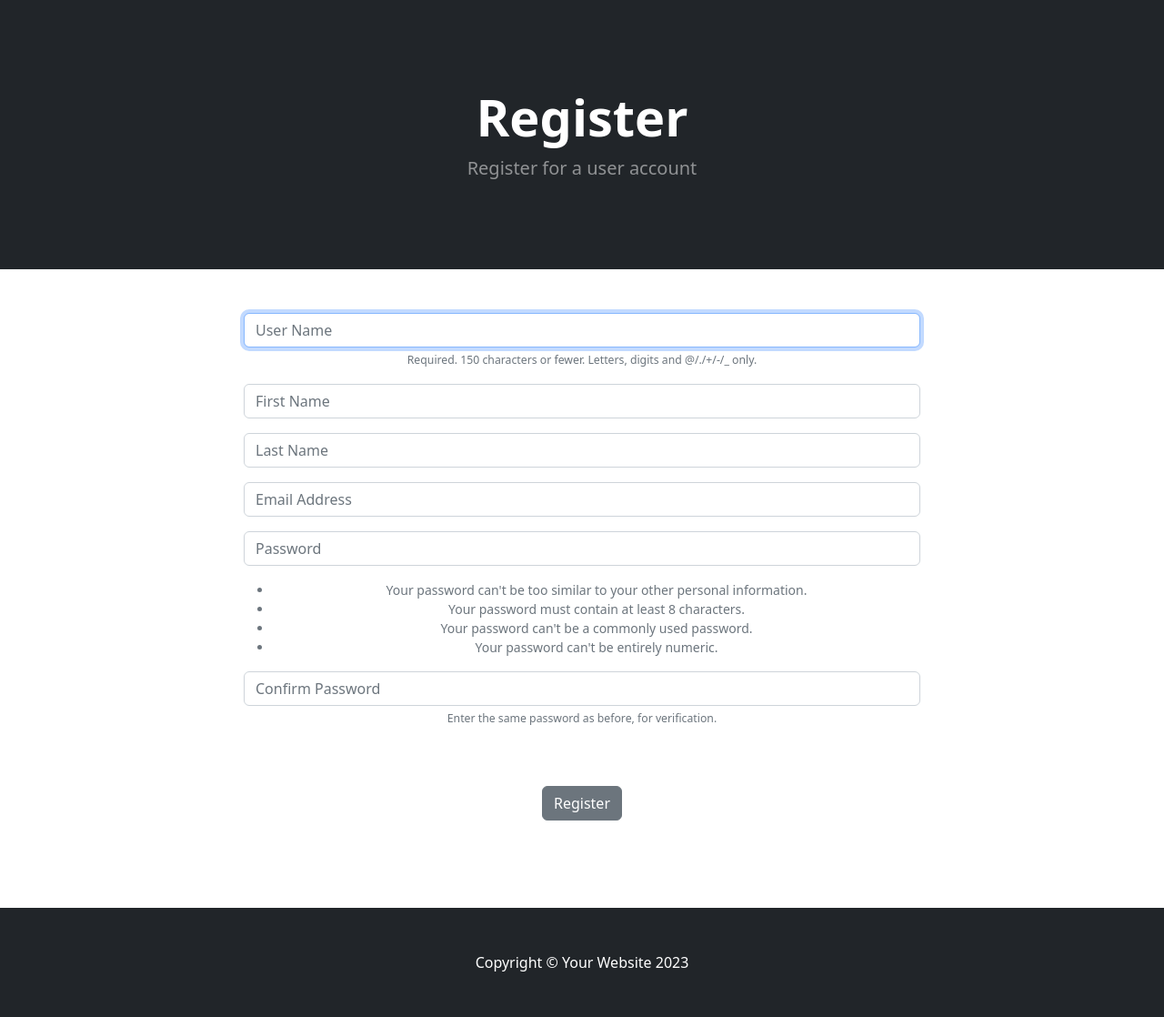
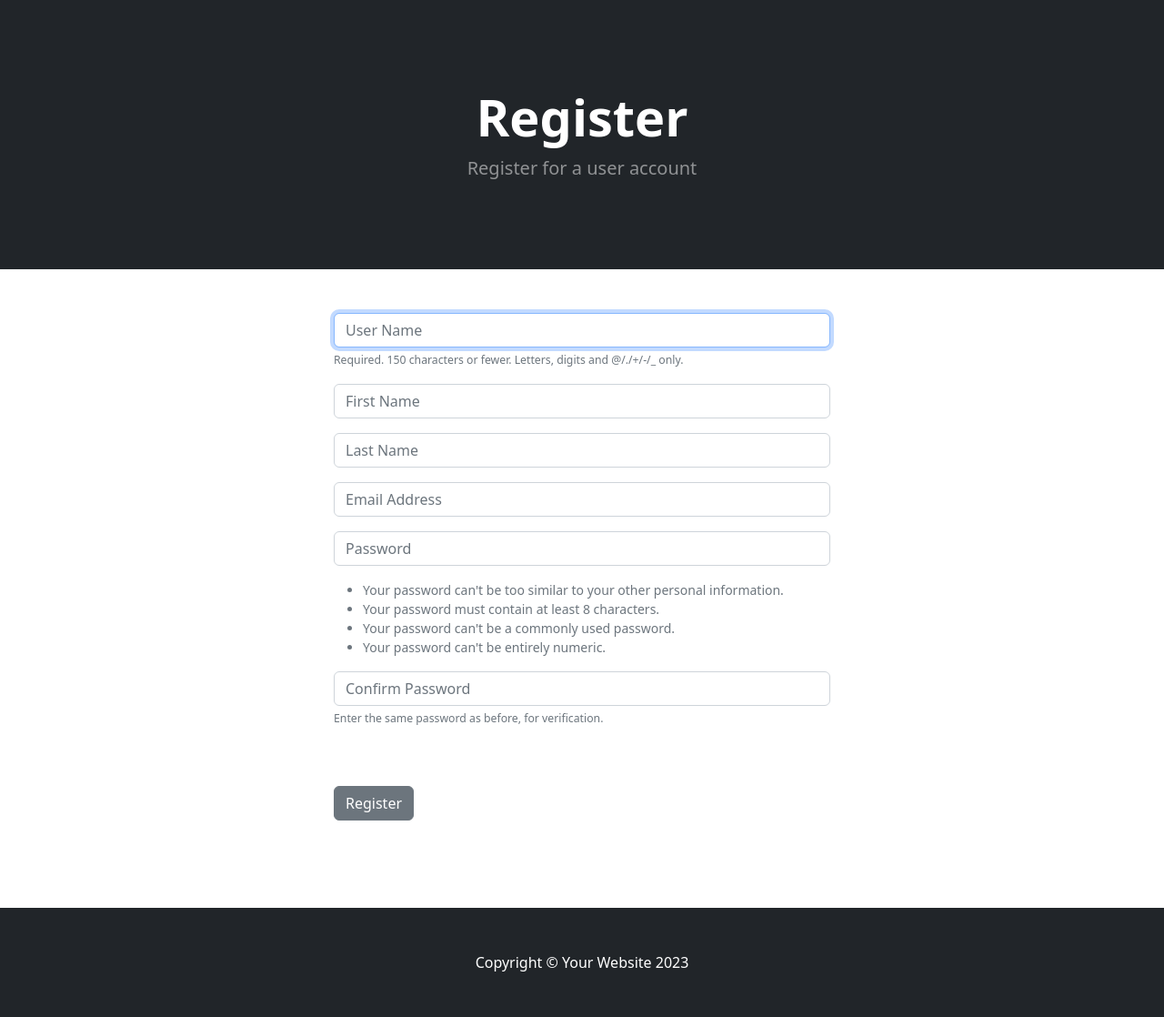
Before and after one commit to cesgomes/e_commerce, a Django app: page /register/ in a window 1280 px wide. Shown: the part 57-1175 px from the top of the page at 91% size. Run offline with Django 5.2, Linux system fonts and the light colour scheme; some libraries are stand-ins or nearby versions.

Commit message:
Ajustes de layout no formulário de registro

```diff
--- a/store/templates/register.html
+++ b/store/templates/register.html
@@ -11,8 +11,7 @@
 
 <div class="container">
   <div class="row">
-    <center>
-      <div class="col-8">
+      <div class="col-md-6 offset-md-3">
         <br/><br/>
         <form method="POST" action={% url "register" %}>
             {% csrf_token %}
@@ -23,7 +22,6 @@
         <br/><br/>
         <br/><br/>
       </div>
-    </center>
   </div>
 </div>
 
```
